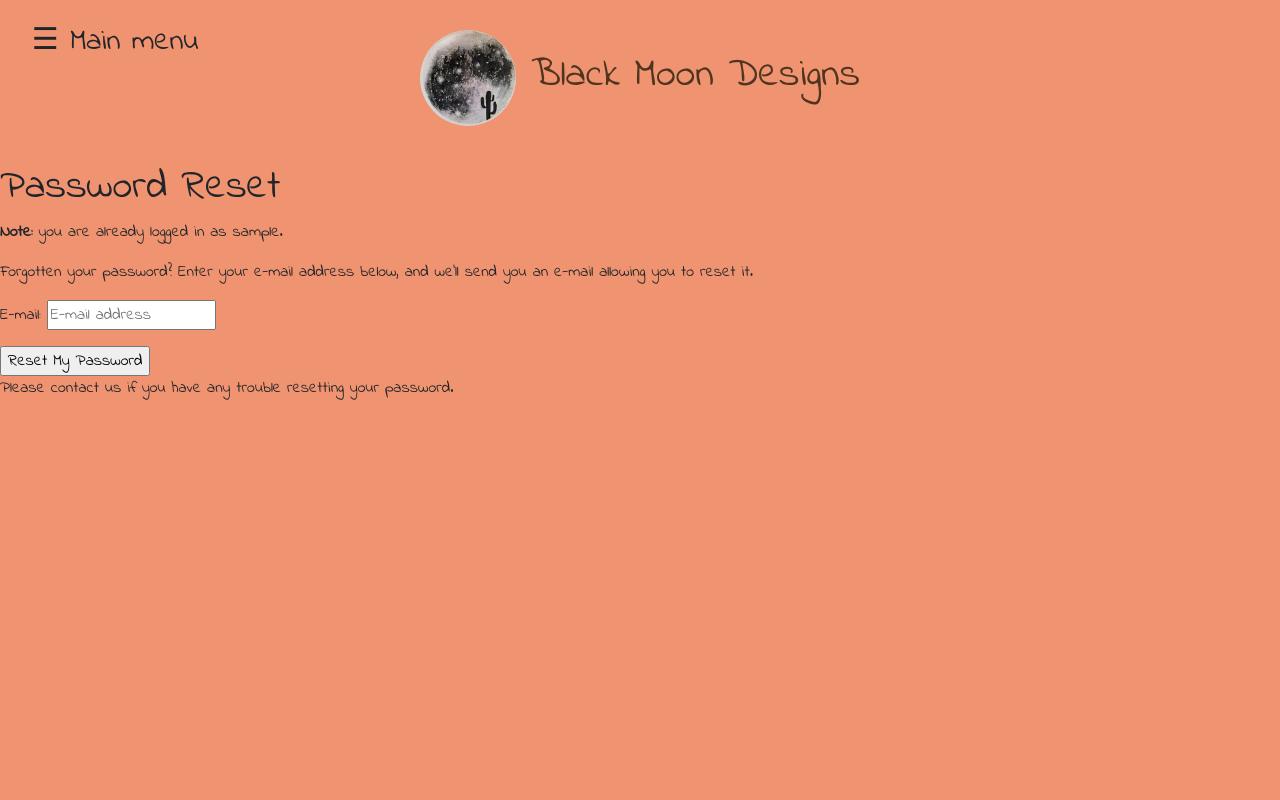
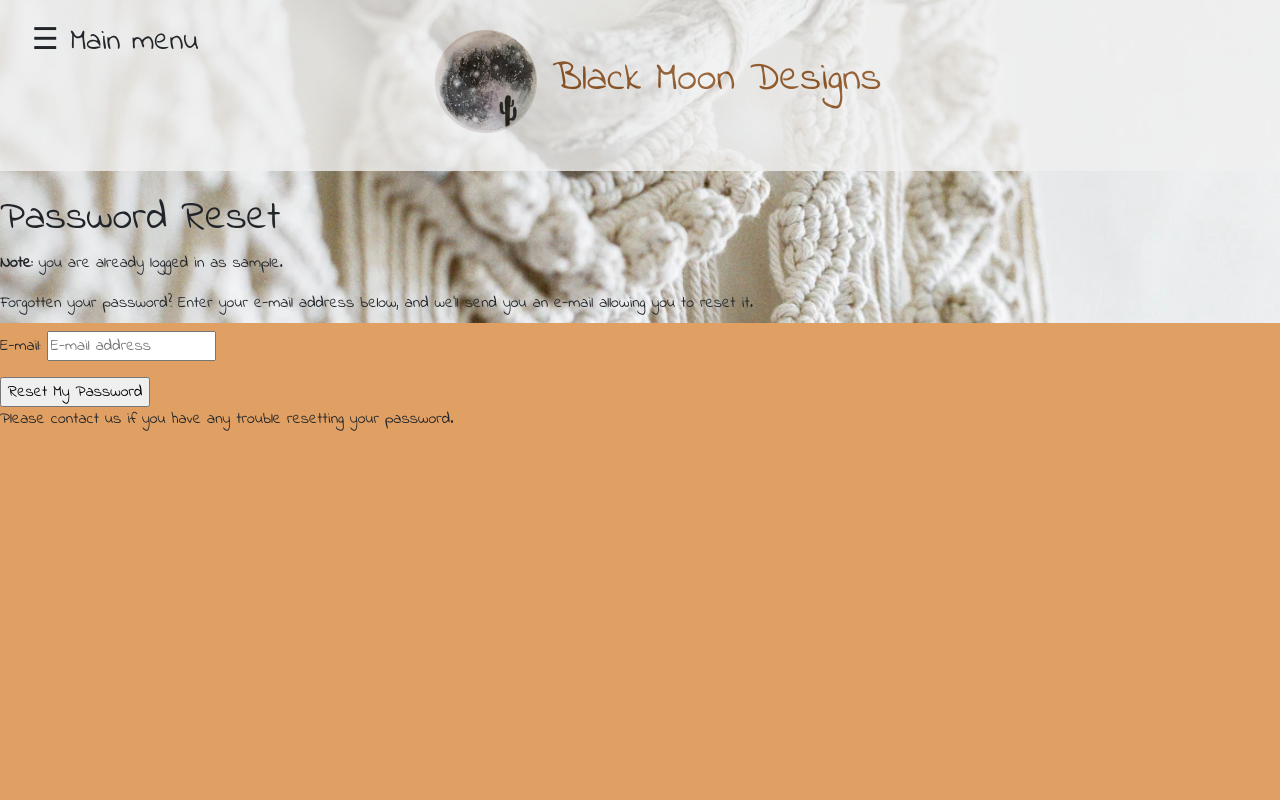
Before and after one commit to totalnoMartina/macrame-shopping, a Django app: page /accounts/password/reset/ in a window 1280 px wide. Run offline with Django 3.2, Linux system fonts and the light colour scheme; the visitor is signed in with stand-in values (Sample User, id 1); some libraries are stand-ins or nearby versions; some web fonts are replaced.

Commit message:
Arranged navbar with login/logout and add bag,management, account

```diff
--- a/static/css/base.css
+++ b/static/css/base.css
@@ -3,20 +3,29 @@ font-family: 'Indie Flower', cursive;
 font-family: 'Playfair Display', serif; */
 
 body {
-    background-color: rgb(239, 147, 113);
+    background-color: #e09f63;
+    background-image: url('/static/images/frontimg.png');
+    background-repeat: no-repeat;
     font-family: 'Indie Flower', cursive;
 }
 
+.logo-bckgr {
+    background-color: #f1f1f1;
+    opacity: 0.8;
+}
+
+
 .navbar-brand {
-    color: rgb(79, 53, 31);
+    color: rgb(133, 68, 15);
 }
 
 .navbar-brand:hover {
-    color: #f1f1f1;
+    color: #180c0c;
 }
 
 .shop-now-button:hover {
-    background-color: rgb(240, 170, 158);
+    background-color: rgb(195, 119, 13);
+    color: white;
 
 }
 
@@ -33,7 +42,7 @@ body {
     top: 0;
     /* Stay at the top */
     left: 0;
-    background-color: rgba(224, 110, 11, 0.769);
+    background-color: rgba(221, 132, 54, 0.769);
     /* Black*/
     overflow-x: hidden;
     /* Disable horizontal scroll */
--- a/static/js/base.js
+++ b/static/js/base.js
@@ -2,12 +2,12 @@
 function openNav() {
     document.getElementById("mySidenav").style.width = "250px";
     document.getElementById("main").style.marginLeft = "250px";
-    document.body.style.backgroundColor = "rgba(237, 158, 124, 0.61)";
+    document.body.style.backgroundColor = "#e09f63";
 }
 
 /* Set the width of the side navigation to 0 and the left margin of the page content to 0, and the background color of body to white */
 function closeNav() {
     document.getElementById("mySidenav").style.width = "0";
     document.getElementById("main").style.marginLeft = "0";
-    document.body.style.backgroundColor = "rgb(239, 147, 113)";
+    document.body.style.backgroundColor = "#e09f63";
 }
--- a/templates/base.html
+++ b/templates/base.html
@@ -37,16 +37,14 @@
 </head>
 
 <body>
-    <div class="row">
-        <div class="col">
-
-        </div>
+    <div class="row logo-bckgr">
+        <div class="col"></div>
         <!-- Use any element to open the sidenav -->
 
-        <div class="col">
-            <a class="navbar-brand p-3 rounded bg-transparent" href="{% url 'home' %}">
+        <div class="col ">
+            <a class="navbar-brand p-3 rounded" href="{% url 'home' %}">
                 <h1 class="logo">
-                    <img src="/static/images/moon-cacti-from-etsy.avif" style="height: 6rem; width: 6rem;" class="rounded-circle" alt="logo of creator">
+                    <img src="/static/images/moon-cacti-from-etsy.avif" class="rounded-circle img-fluid w-25 h-25" alt="logo of creator">
                     Black Moon Designs
                 </h1>
             </a>
@@ -60,8 +58,31 @@
             <a href="javascript:void(0)" class="closebtn" onclick="closeNav()">&times;</a>
             <a href="#">About Black Moon Designs</a>
             <a href="#">Macrame Products</a>
+
+            {% if request.user.is_authenticated %}
+            {% if request.user.is_superuser %}
+            <a href="{% url 'admin:index' %}">Management</a>
+            {% endif %}
             <a href="#">My Account</a>
-            <a href="#">Contact</a>
+            <span> <a class="{% if grand_total %}text-info font-weight-bold{% else %}text-black{% endif %} nav-item mt-3" href="#">
+                    <div class="text-right m-3">
+                        <div><i class="fas fa-shopping-bag"></i>
+                        </div>
+                        <p class="my-0 bag-total">
+                            {% if grand_total %}
+                            €{{ grand_total|floatformat:2 }}
+                            {% else %}
+                            €0.00
+                            {% endif %}
+                        </p>
+                    </div>
+                </a></span>
+            <a href="{% url 'account_logout' %}" class="rounded-left p-1">Logout</a>
+            {% else %}
+            <a href="{% url 'account_signup' %}" class="rounded-left p-1">Register</a>
+            <a href="{% url 'account_login' %}" class="rounded-left p-1">Login</a>
+            {% endif %}
+
         </div>
         <!-- Add all page content inside this div if you want the side nav to push page content to the right (not used if you only want the sidenav to sit on top of the page -->
         <div id="main">
@@ -69,8 +90,23 @@
         </div>
 
     </header>
+    <br>
     {% if messages %}
-    <div class="message-container"></div>
+    <div class="message-container">
+        {% for message in messages %}
+        {% with message.level as level %}
+        {% if level == 40 %}
+        {% include 'includes/toasts/toast_error.html' %}
+        {% elif level == 30 %}
+        {% include 'includes/toasts/toast_warning.html' %}
+        {% elif level == 25 %}
+        {% include 'includes/toasts/toast_success.html' %}
+        {% else %}
+        {% include 'includes/toasts/toast_info.html' %}
+        {% endif %}
+        {% endwith %}
+        {% endfor %}
+    </div>
     {% endif %}
 
     {% block page_header %}
```
Also changed, not shown: static/images/frontimg.png (added).
